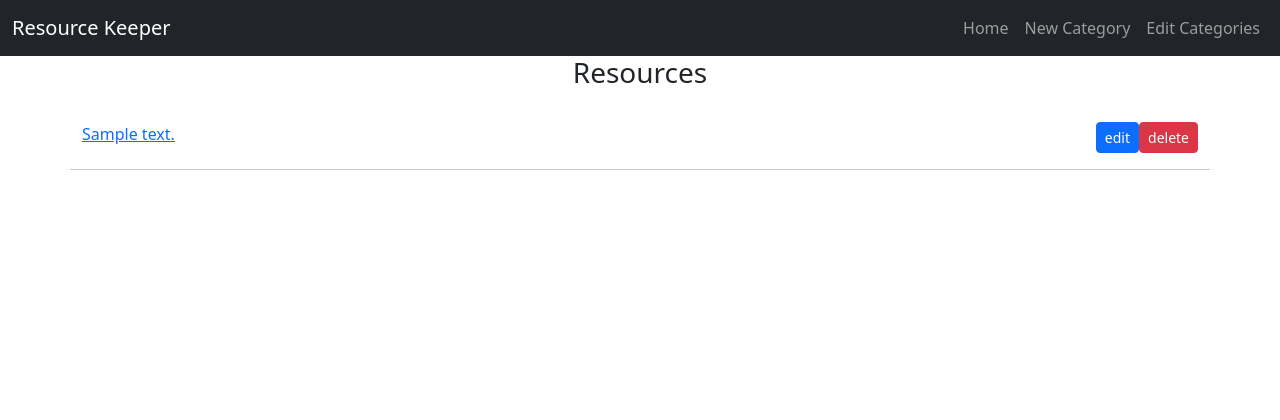
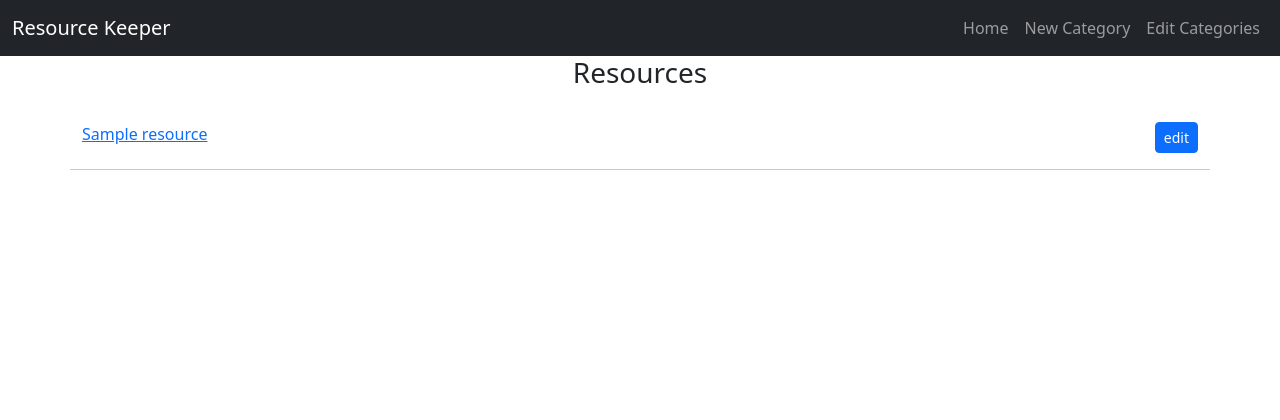
Before and after one commit to doctorandrewbrown/flask-resource-keeper, a Flask app: page /view_resources/1 in a window 1280 px wide. Shown: the top 420 px of the page. Run offline with Flask 3, Linux system fonts and the light colour scheme; tables that the repository leaves empty hold one stand-in row (values such as "Sample post").

Commit message:
remove delete button from resources list

```diff
--- a/resource_keeper/templates/view_resources.html
+++ b/resource_keeper/templates/view_resources.html
@@ -4,16 +4,11 @@
     <div class="row">
         {% for resource in resources %}
         <div class=" col-sm-12 col-md-6">
-            <a target="_blank" href="{{resource.resource_url}}">{{resource.resource_description}}</a>
+            <a target="_blank" href="{{resource.resource_url}}">{{resource.resource_name}}</a>
         </div>
-        <!--make col flex container to auto push content to right-->
+        <!--make col flex container then set margin start to auto with ms-auto to push content to right-->
         <div class="col-sm-12 col-md-6 d-flex">
-            <!--ms-auto pushes first inline element right and next
-                 inline element flows normally-->
-
-            <!--button class=" btn btn-danger btn-sm">delete</button-->
-            <button class="ms-auto btn btn-primary btn-sm">edit</button>
-            <a href="{{url_for('delete_resource', resource_id=resource.id)}}" class="btn btn-danger btn-sm">delete</a>
+            <a href="{{url_for('edit_resource', resource_id=resource.id)}}" class="ms-auto btn btn-primary btn-sm">edit</a>
         </div>
         <hr class="mt-3">
         {% endfor %}
```
